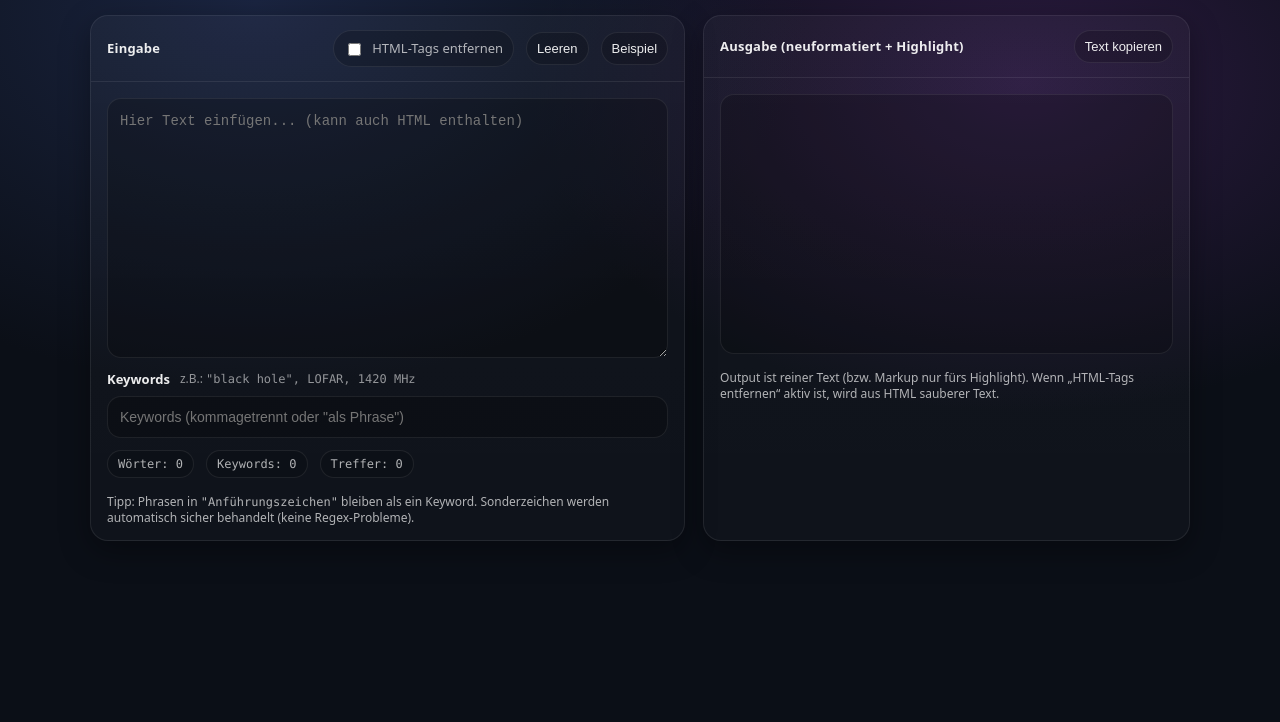
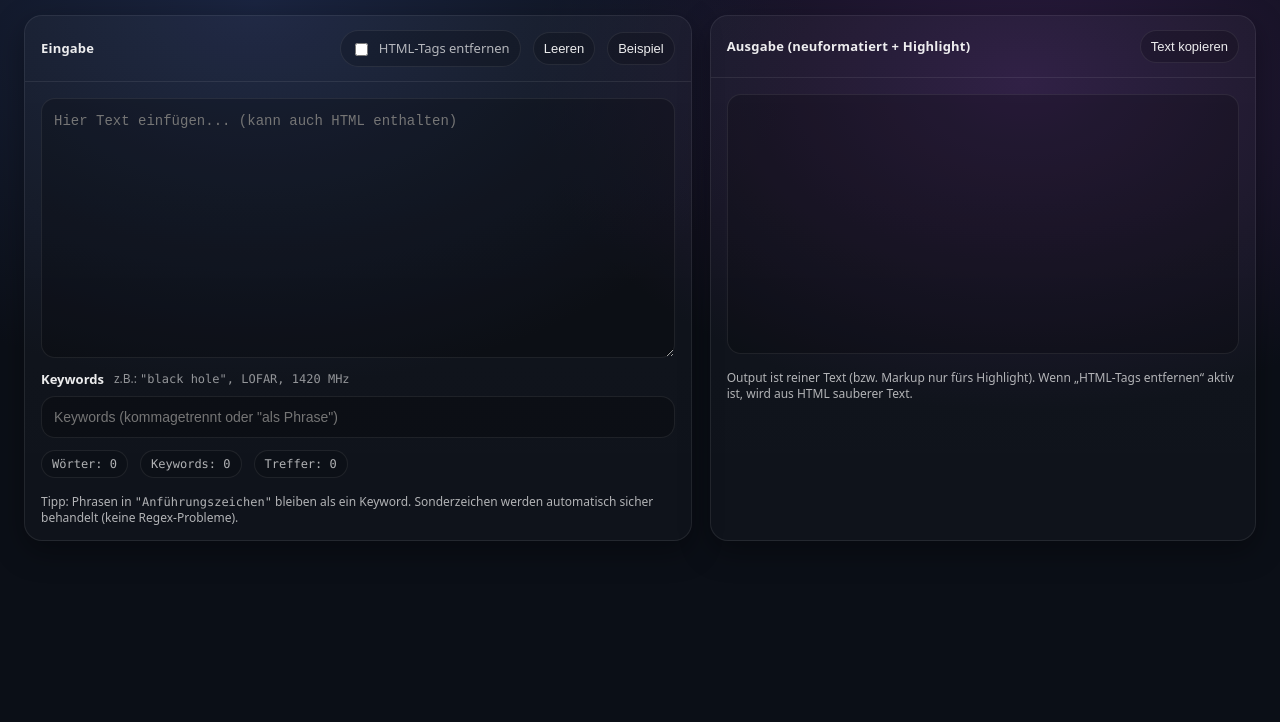
Before and after one commit to DRgreenT/drgreent.github.io, a plain HTML site: page index.html in a window 1280 px wide. Shown: the part 78-800 px from the top of the page. Drawn offline with Linux system fonts and the light colour scheme.

Commit message:
Update index.html

```diff
--- a/index.html
+++ b/index.html
@@ -32,7 +32,7 @@
     }
 
     .wrap {
-      max-width: 1100px;
+      max-width: 2000px;
       margin: 0 auto;
       display: grid;
       gap: 18px;
```
